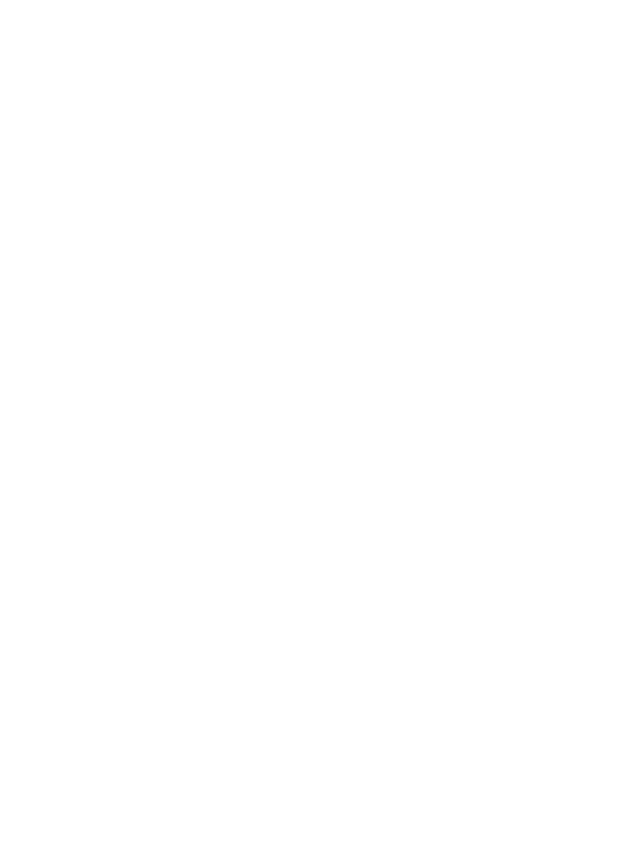
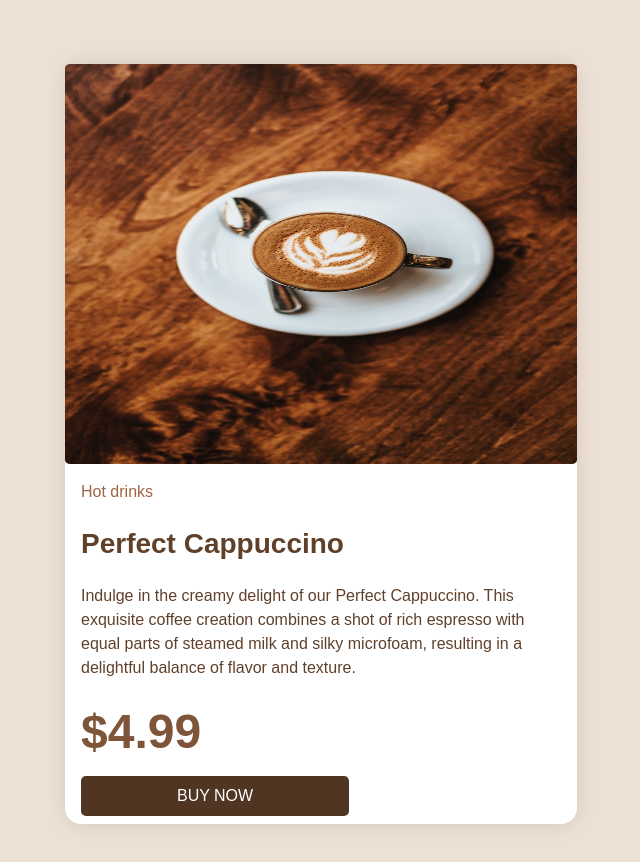
Before and after one commit to irm1005-itec1005-fall-2023/midterm-exam-sahme3, a plain HTML site: page index.html in a window 1280 px wide. Shown: the whole page, without its empty margins (319-959 px from the left). Before the commit the page ends 800 px from the top, so only its background shows below. Drawn offline with Linux system fonts and the light colour scheme.

Commit message:
Midterm Completed

```diff
--- a/index.html
+++ b/index.html
@@ -52,12 +52,20 @@
     BUY NOW
 
   -->
+ <main>
+  <div class="flex-container">
 
-  <!-- ADD YOUR CODE HERE -->
+      <a class="coffee-pic" href="./images/coffee.jpg"><img src="./images/coffee.jpg" alt="coffee" /></a>
 
-
-  <!-- ADD YOUR CITATION HERE -->
-
+    <section class="main-part">
+<p class="hot-drinks">Hot drinks</p>
+<h1 class="title">Perfect Cappuccino</h1>
+<p class="body-text">Indulge in the creamy delight of our Perfect Cappuccino. This exquisite coffee creation combines a shot of rich espresso with equal parts of steamed milk and silky microfoam, resulting in a delightful balance of flavor and texture.</p>
+<p class="price">$4.99</p>
+<a class="buy-now" href="#" >BUY NOW</a>
+</section>
+</div>
+</main>
 </body>
 
 </html>
--- a/style.css
+++ b/style.css
@@ -11,6 +11,7 @@
  *   #ede0d4
  *   #e6ccb2
  *   #ddb892
+
  *   #b08968
  *   #7f5539
  *   #9c6644
@@ -34,4 +35,88 @@ html {
 
 body {
   font-family: Arial, Helvetica, sans-serif;
+align-items: center;
+background-color: #ede0d4;
+
 }
+
+.flex-container {
+  max-width: 32rem;
+  margin: 4rem auto;
+  border-radius: 7px;
+  -webkit-box-shadow: 0 0 20px rgba(0, 0, 0, 0.1);
+          box-shadow: 0 0 20px rgba(0, 0, 0, 0.1);
+  display: -ms-grid;
+  display: grid;
+  -ms-grid-columns: 1fr;
+  grid-template-columns: 1fr;
+  justify-content: center;
+  align-items: center;
+  border-radius: 1rem;
+  background-color: white;
+}
+
+
+
+.coffee-pic{
+  align-content: center;
+  width: 100%;
+
+    object-fit: cover;
+    border-radius: 1%;
+  justify-content: center;
+}
+
+.coffee-pic img{
+  width: 100%;
+  height: 400px;
+  border-radius: 1%;
+}
+
+.hot-drinks {
+  margin-top: 1rem;
+  margin-bottom: 1.2rem;
+  color: #9c6644;
+
+}
+
+h1 {
+  font-size: 1.75rem;
+  margin-bottom: 1.2rem;
+  color:  #61402a;
+}
+
+.body-text {
+  margin-bottom: 1rem;
+  color: #61402a;
+}
+
+.price {
+  color: #7f5539;
+    font-size: 3rem;
+    font-weight: bold;
+    margin-bottom: 1rem;
+}
+
+.buy-now {
+  background-color: #513523;
+  color: white;
+  border: none;
+  text-decoration: none;
+  text-transform: capitalize;
+  border-radius: 4.9px;
+  padding: 0.7rem 6.0rem;
+  font-size: 1rem;
+  text-align:center;
+  transition: background-color 0.5s;/*for transition*/
+}
+
+.buy-now:hover {
+  background-color: #7f5539;
+  color: brown;
+}
+.main-part {
+  padding-bottom: 1rem;
+  padding-left: 1rem;
+  padding-right: 1rem;
+}
```
